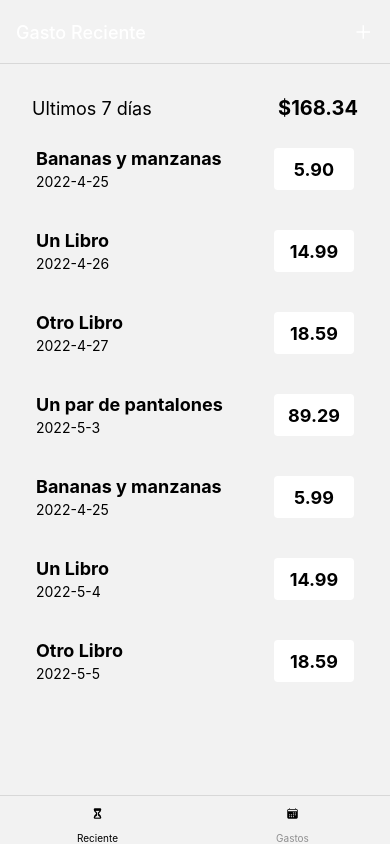
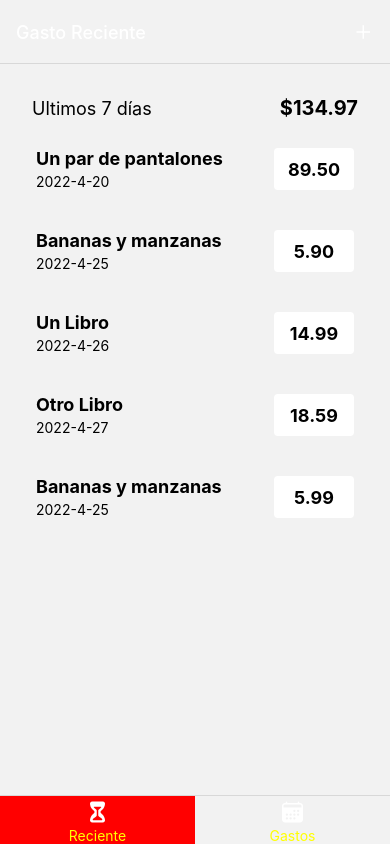
Before and after one commit to wlopera/rn_finantial_calculation, a React Native app: screen /RecentExpenses in a window 390 px wide. Built offline with nearby package versions, Linux system fonts and the light colour scheme.

Commit message:
manejo de estilos

```diff
--- a/App.js
+++ b/App.js
@@ -41,9 +41,14 @@ const ExpensesOverview = () => {
         options={{
           title: "Gasto Reciente",
           tabBarLabel: "Reciente",
+          tabBarLabelStyle: { color: "yellow", fontSize: 14 },
           tabBarIcon: (color, size) => (
-            <Ionicons name="hourglass" color={color} size={size} />
+            <Ionicons name="hourglass" color="white" size={24} />
           ),
+          tabBarActiveTintColor: "white",
+          tabBarInactiveTintColor: "black",
+          tabBarActiveBackgroundColor: "red",
+          tabBarInactiveBackgroundColor: primary500,
         }}
       />
       <BottonTabs.Screen
@@ -52,9 +57,12 @@ const ExpensesOverview = () => {
         options={{
           title: "Todos los Gasto",
           tabBarLabel: "Gastos",
+          tabBarLabelStyle: { color: "yellow", fontSize: 14 },
           tabBarIcon: (color, size) => (
-            <Ionicons name="calendar" color={color} size={size} />
+            <Ionicons name="calendar" color="white" size={24} />
           ),
+          tabBarActiveBackgroundColor: "red",
+          tabBarInactiveBackgroundColor: primary500,
         }}
       />
     </BottonTabs.Navigator>
@@ -64,7 +72,7 @@ const ExpensesOverview = () => {
 export default function App() {
   return (
     <>
-      <StatusBar style="auto" />
+      <StatusBar style="light" />
       <ExpensesContextProvider>
         <NavigationContainer>
           <Stack.Navigator
--- a/components/Expenses/ExpensesOutput.js
+++ b/components/Expenses/ExpensesOutput.js
@@ -1,13 +1,18 @@
-import { StyleSheet, View } from "react-native";
+import { StyleSheet, Text, View } from "react-native";
 import { GlobalStyles } from "../../constants/style";
 import ExpensesList from "./ExpensesList";
 import ExpenseSummary from "./ExpenseSummary";
 
-const ExpensesOutput = ({ expenses, expensesPeriod }) => {
+const ExpensesOutput = ({ expenses, expensesPeriod, fallbackText }) => {
+  let context = <Text style={styles.infoText}> {fallbackText}</Text>;
+
+  if (expenses.length > 0) {
+    context = <ExpensesList expenses={expenses} />;
+  }
   return (
     <View style={styles.container}>
       <ExpenseSummary expenses={expenses} periodName={expensesPeriod} />
-      <ExpensesList expenses={expenses} />
+      {context}
     </View>
   );
 };
@@ -22,4 +27,10 @@ const styles = StyleSheet.create({
     paddingBottom: 0,
     backgroundColor: GlobalStyles.colors.primary700,
   },
+  infoText: {
+    color: "white",
+    fontSize: 16,
+    textAlign: "center",
+    marginTop: 32,
+  },
 });
--- a/screens/AllExpenses.js
+++ b/screens/AllExpenses.js
@@ -9,7 +9,11 @@ const AllExpenses = () => {
   const expenseCTX = useContext(ExpensesContext);
 
   return (
-    <ExpensesOutput expenses={expenseCTX.expenses} expensesPeriod="Total" />
+    <ExpensesOutput
+      expenses={expenseCTX.expenses}
+      expensesPeriod="Total"
+      fallbackText="No existen registros de gastos!"
+    />
   );
 };
 
--- a/screens/ManageExpense.js
+++ b/screens/ManageExpense.js
@@ -1,14 +1,17 @@
 import { StyleSheet, Text, View } from "react-native";
-import React, { useLayoutEffect } from "react";
+import React, { useContext, useLayoutEffect } from "react";
 import IconButton from "../components/UI/IconButton";
 import { GlobalStyles } from "../constants/style";
 import Button from "../components/UI/Button";
+import { ExpensesContext } from "../store/expenses-context";
 
 const { error500, primary200, primary800 } = GlobalStyles.colors;
 
 const ManageExpense = ({ route, navigation }) => {
-  const expenseId = route.params?.expenseId;
-  const isEditing = !!expenseId;
+  const expenseCTX = useContext(ExpensesContext);
+
+  const editedExpeAseId = route.params?.expenseId;
+  const isEditing = !!editedExpeAseId;
 
   useLayoutEffect(() => {
     navigation.setOptions({
@@ -17,7 +20,7 @@ const ManageExpense = ({ route, navigation }) => {
   }, [navigation, isEditing]);
 
   const deleteExpenseHandler = () => {
-    console.log("Borrar Gasto");
+    expenseCTX.deleteExpense(editedExpeAseId);
     navigation.goBack();
   };
 
@@ -26,7 +29,19 @@ const ManageExpense = ({ route, navigation }) => {
   };
 
   const confirmHandler = () => {
-    console.log("Enviar");
+    if (isEditing) {
+      expenseCTX.updateExpense(editedExpeAseId, {
+        description: "Prueba De Modificar registro",
+        amount: 29.99,
+        date: new Date("2022-05-09"),
+      });
+    } else {
+      expenseCTX.addExpense({
+        description: "Prueba",
+        amount: 19.99,
+        date: new Date("2022-05-20"),
+      });
+    }
     navigation.goBack();
   };
 
--- a/screens/RecentExpenses.js
+++ b/screens/RecentExpenses.js
@@ -11,11 +11,15 @@ const RecentExpenses = () => {
   const date7DaysAgo = getDateMinusDays(today, 7);
 
   const recentExpenses = expenseCTX.expenses.filter((expense) => {
-    return expense.date > date7DaysAgo;
+    return expense.date >= date7DaysAgo && expense.date <= today;
   });
 
   return (
-    <ExpensesOutput expenses={recentExpenses} expensesPeriod="Ultimos 7 días" />
+    <ExpensesOutput
+      expenses={recentExpenses}
+      expensesPeriod="Ultimos 7 días"
+      fallbackText="No existen registros para los últimos 7 días"
+    />
   );
 };
 
--- a/store/expenses-context.js
+++ b/store/expenses-context.js
@@ -88,7 +88,7 @@ const expensesReducer = (state, action) => {
       return updatedExpenses;
 
     case "DELETE":
-      return state.filter((expense) => expense.id !== action.payload.id);
+      return state.filter((expense) => expense.id !== action.payload);
     default:
       return state;
   }
```
